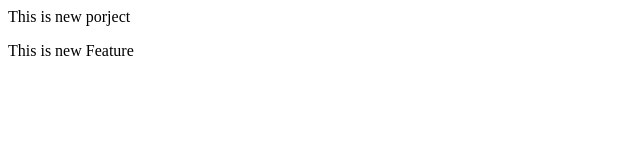
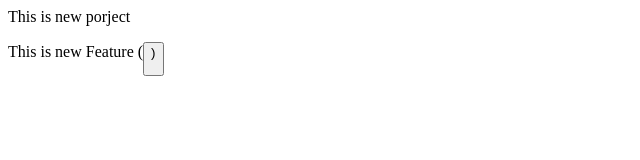
Before and after one commit to Attishgawali/lcoalrepo, a plain HTML site: page index.html in a window 1280 px wide. Shown: the whole page, without its empty margins (0-640 px from the left). Drawn offline with Linux system fonts and the light colour scheme.

Commit message:
Add Button

```diff
--- a/index.html
+++ b/index.html
@@ -1,2 +1,2 @@
 <p>This is new porject</p>
-<p>This is new Feature</p>
+<p>This is new Feature (<button>)</p>
```
